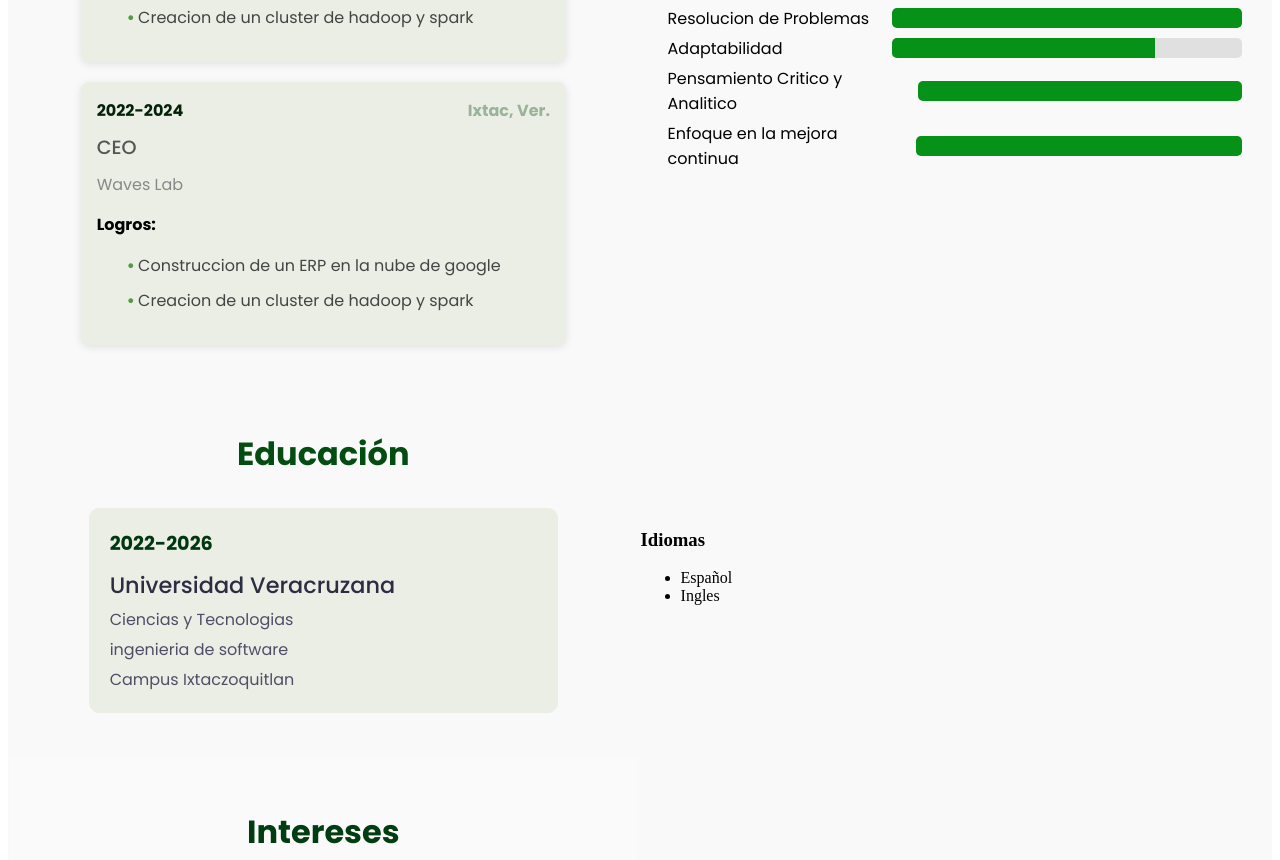
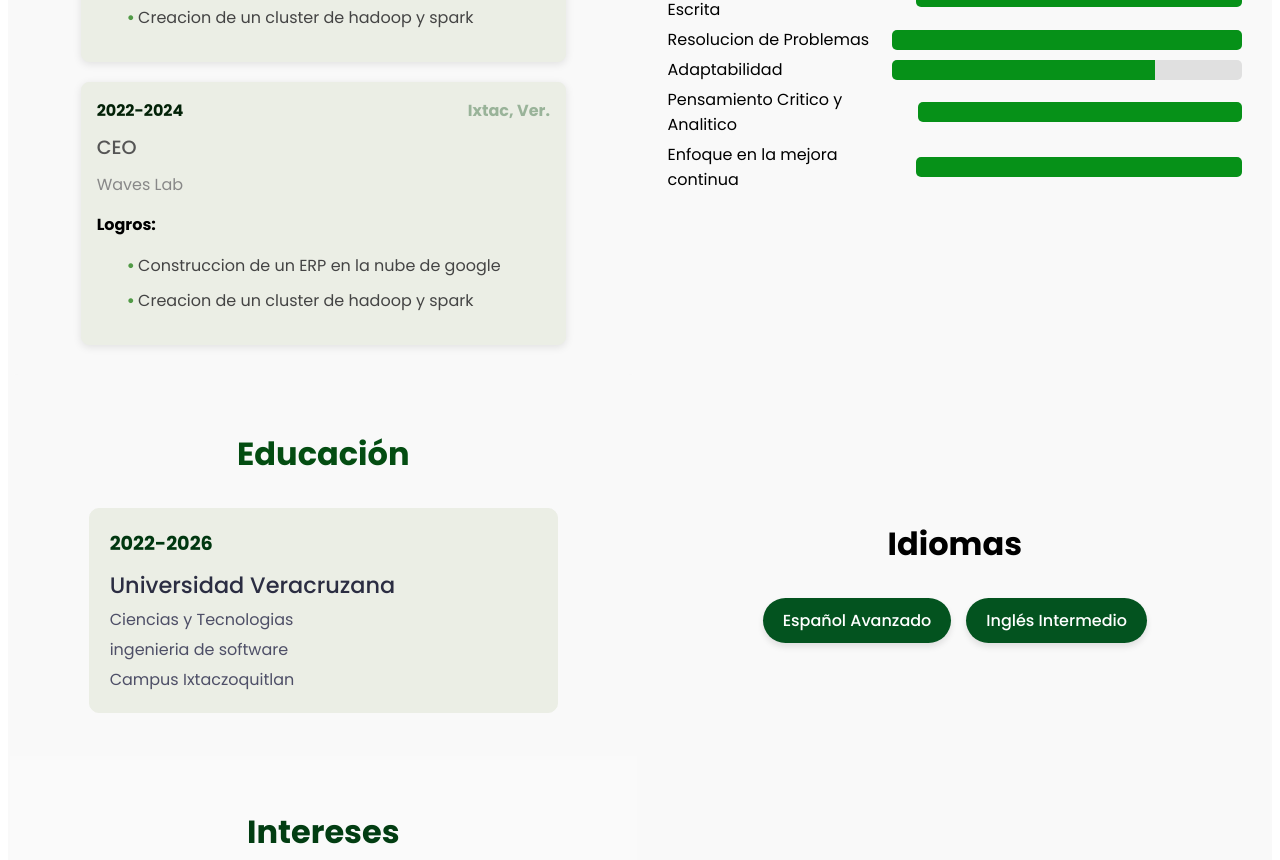
Before and after one commit to feriveramar/feriveramar.github.io, an Angular app: page / in a window 1280 px wide. Shown: the part 708-1568 px from the top of the page. Built offline with nearby package versions, Linux system fonts and the light colour scheme.

Commit message:
update languages branch #5

```diff
--- a/src/app/languages/languages.component.css
+++ b/src/app/languages/languages.component.css
@@ -0,0 +1,52 @@
+@import url('https://fonts.googleapis.com/css2?family=Poppins:wght@400;500&display=swap');
+
+/* languages.component.css */
+
+body {
+    font-family: 'Poppins', sans-serif;
+    margin: 0;
+    padding: 20px;
+}
+
+h3 {
+    text-align: center;
+    font-size:2rem;
+    color: #000000;
+    margin-bottom: 30px;
+}
+
+.languages-container {
+    display: flex;
+    justify-content:center ; /* Centra los botones horizontalmente */
+    gap: 15px; /* Espacio entre los botones */
+}
+
+.language-item {
+    background-color: #03531f; /* Color del botón */
+    color: #fff;
+    padding: 10px 20px;
+    border-radius: 25px; /* Hace que el botón tenga bordes redondeados */
+    font-size: 1rem;
+    font-weight: 500;
+    border: none;
+    transition: background-color 0.3s ease, transform 0.3s ease;
+    box-shadow: 0 4px 6px rgba(0, 0, 0, 0.1);
+    align-items: left;
+}
+
+.language-item:hover {
+    background-color: #2980b9; /* Cambia el color al hacer hover */
+    transform: scale(1.05); /* Efecto de agrandamiento al pasar el ratón */
+}
+
+.language-item:focus {
+    outline: none; /* Elimina el contorno predeterminado al enfocar */
+}
+
+/* Ajustes para pantallas pequeñas */
+@media (max-width: 768px) {
+    .language-item {
+        padding: 8px 16px;
+        font-size: 0.9rem;
+    }
+}
--- a/src/app/languages/languages.component.html
+++ b/src/app/languages/languages.component.html
@@ -1,11 +1,9 @@
-<table>
-    <tr>
-        <td>
-            <h3>Idiomas</h3>
-            <ul>
-                <li>Español</li>
-                <li>Ingles</li>
-            </ul>
-        </td>
-    </tr>
-</table>
+<body style="font-family: 'Poppins', sans-serif;">
+    <h3>Idiomas</h3>
+
+    <div class="languages-container">
+      <div class="language-item">Español Avanzado</div>
+      <div class="language-item">Inglés Intermedio</div>
+    </div>
+
+</body>
--- a/src/app/skills/skills.component.css
+++ b/src/app/skills/skills.component.css
@@ -1,4 +1,15 @@
 @import url('https://fonts.googleapis.com/css2?family=Poppins:wght@400;500;700&display=swap');
+
+h3 {
+  text-align: center;
+  font-size:2rem;
+  color: #000000;
+  margin-bottom: 30px;
+}
+
+
+
+
 
 .skills-competences {
     margin: 20px;
```
Also changed, not shown: src/app/interests/interests.component.css (line endings or trailing spaces).
